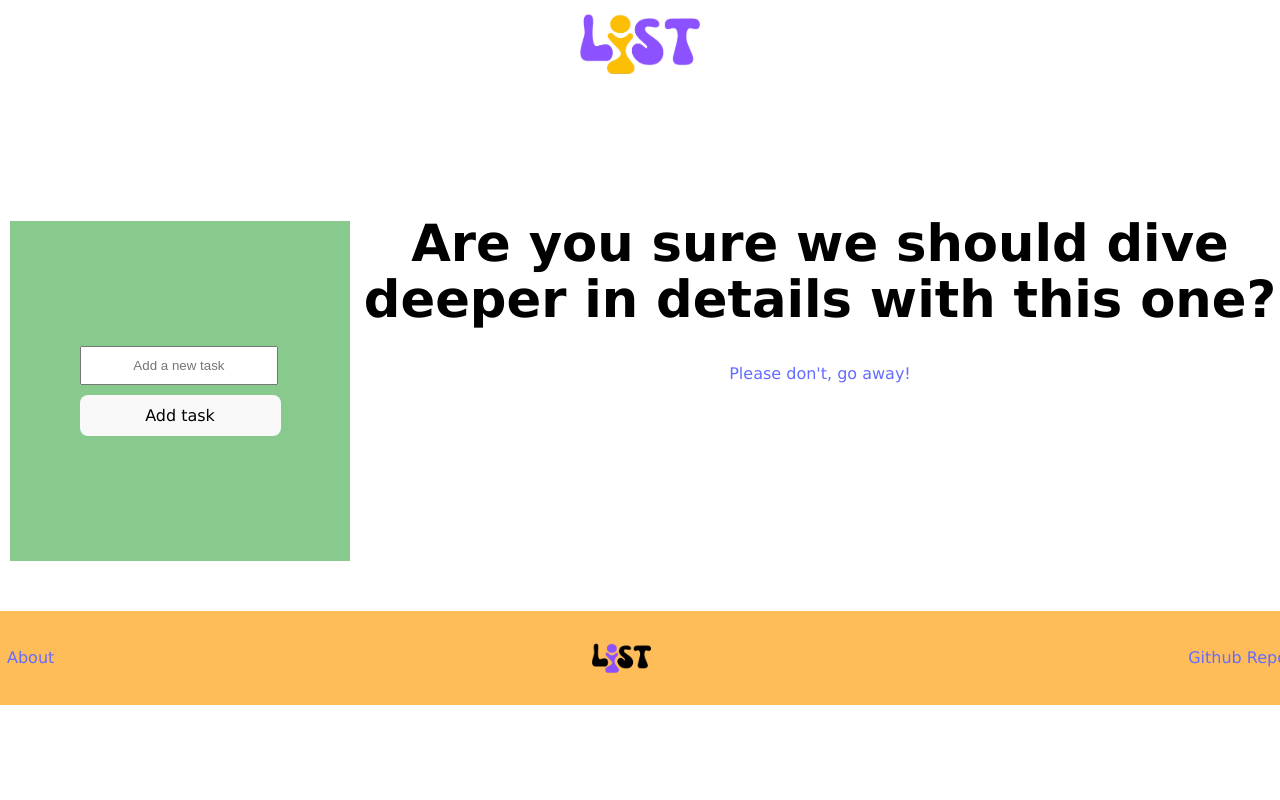
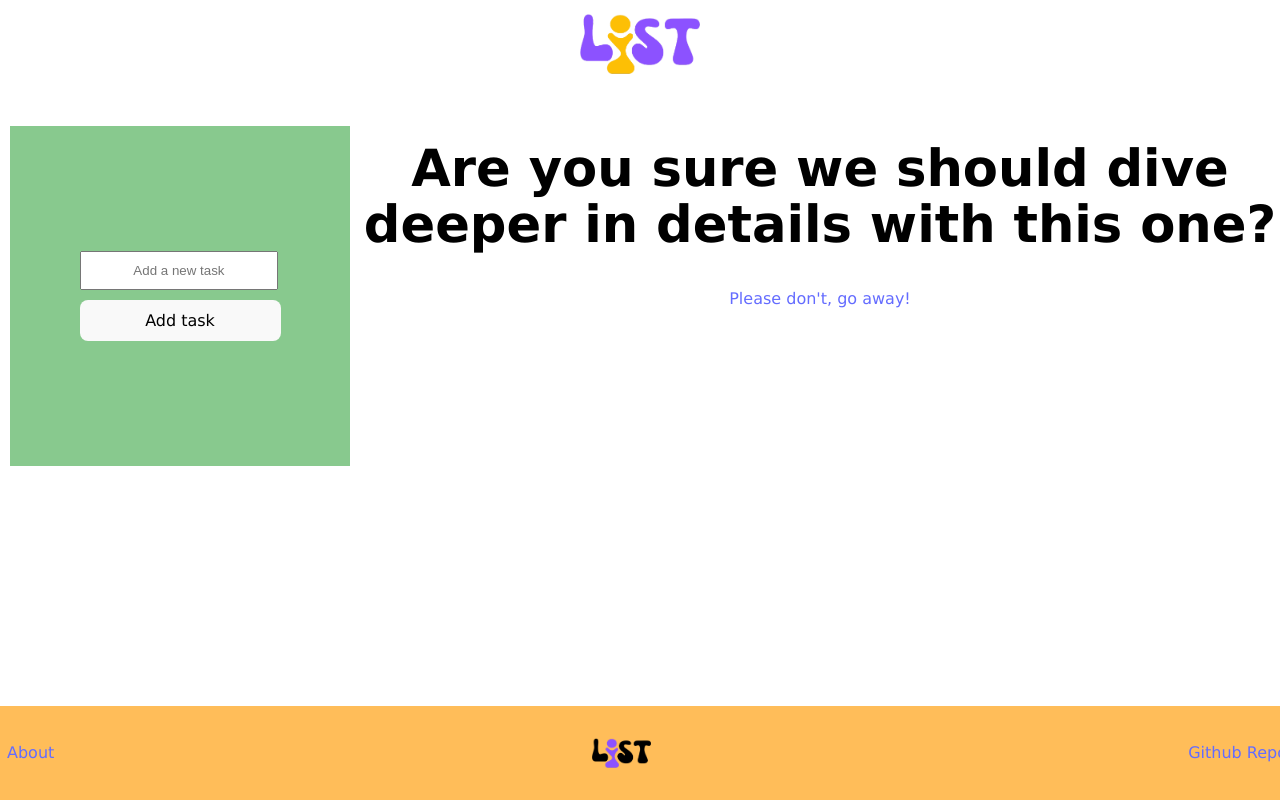
Before and after one commit to Paulinecvt/project-react, a React (Vite) app in the folder vite-project/: page /details/0 in a window 1280 px wide. Built offline with nearby package versions, Linux system fonts and the light colour scheme.

Commit message:
finished

```diff
--- a/vite-project/src/App.css
+++ b/vite-project/src/App.css
@@ -118,7 +118,8 @@
 }
 
 .listdetails-card {
-  margin-top: 120px;
+  margin-top: 140px;
+  height: 64.5vh;
 }
 .dashboard-div {
   margin-top: 120px;
```
